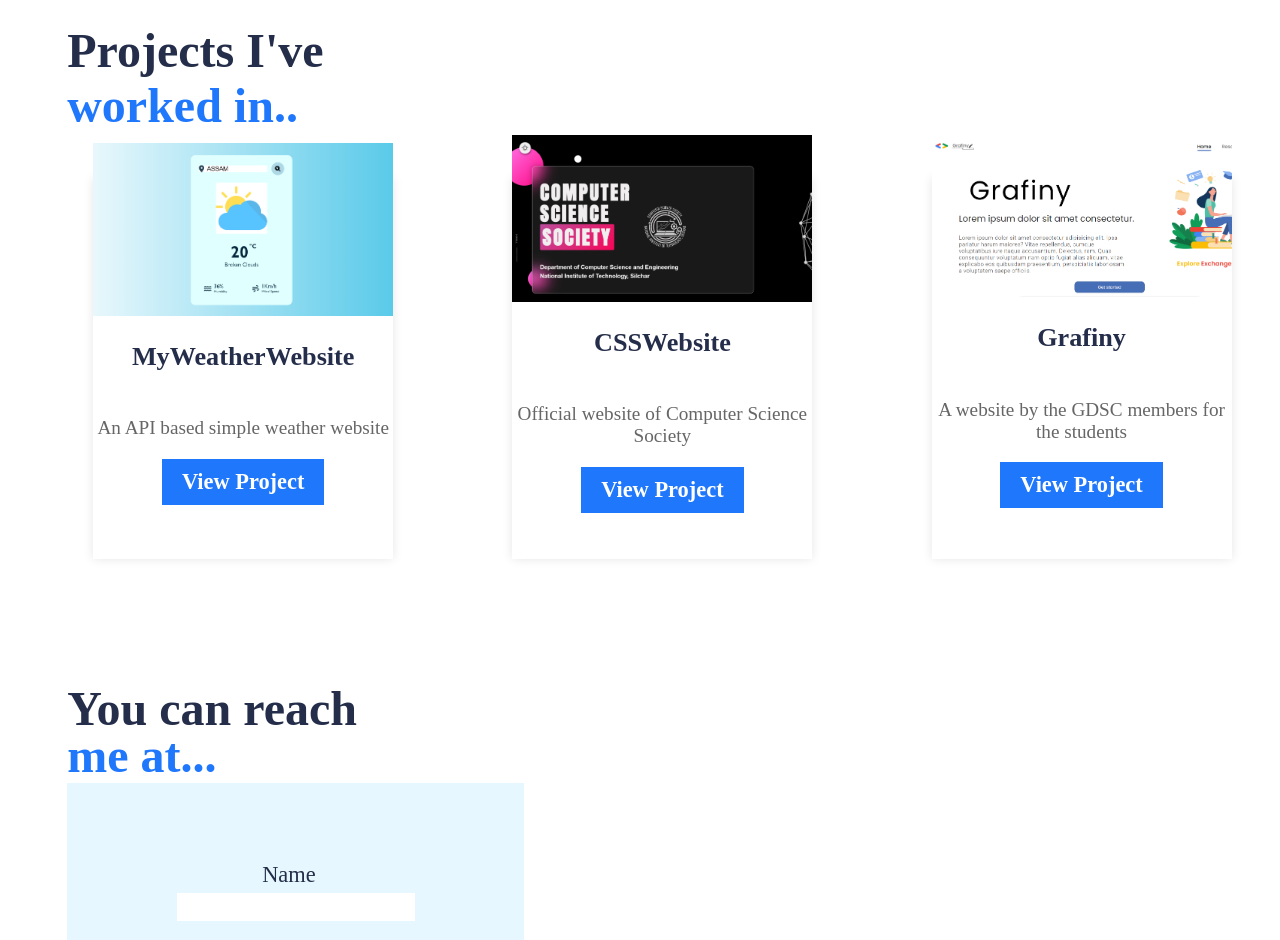
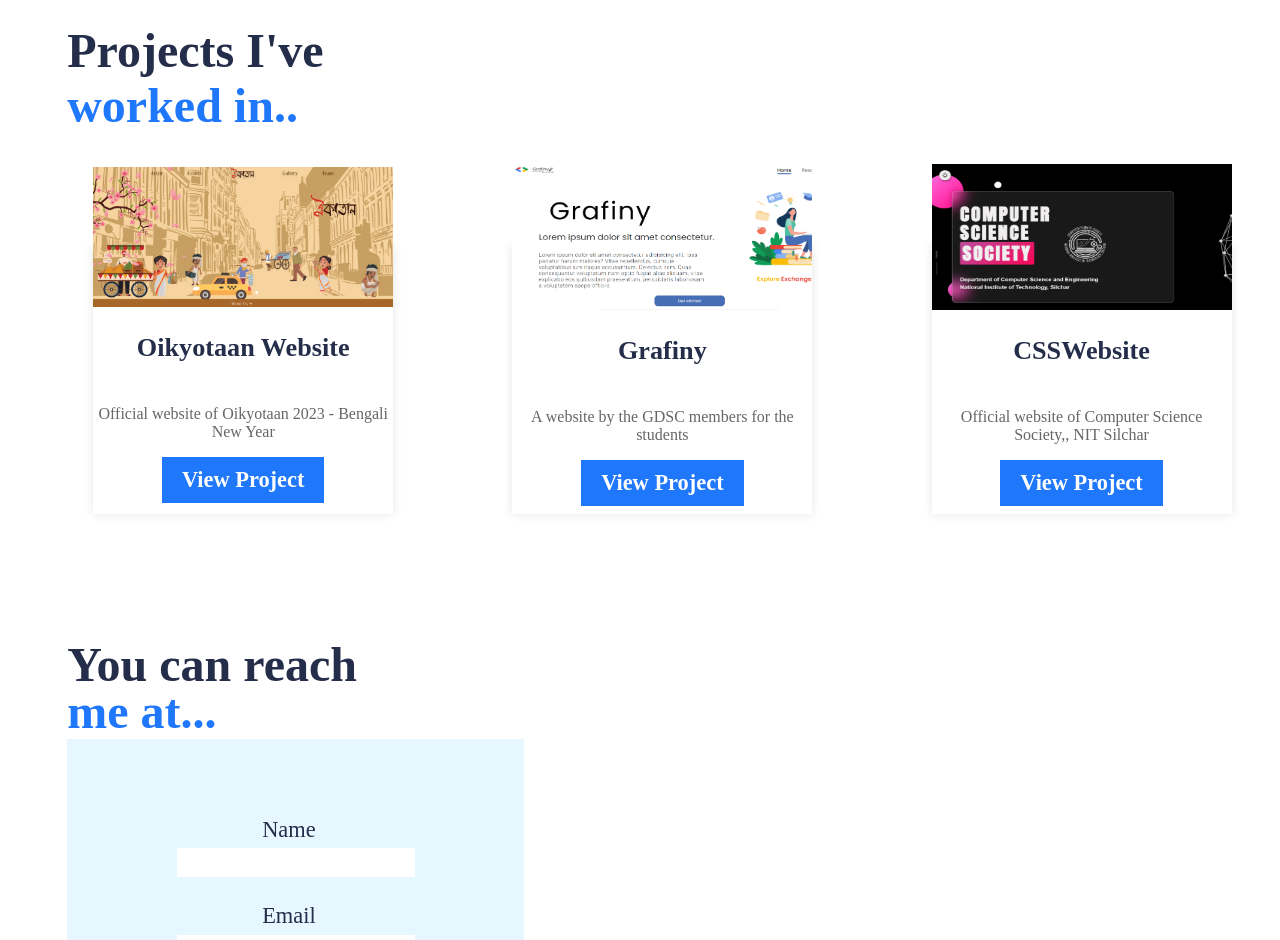
Before and after one commit to bj-jiwrajka/MyPortfolio, a React (Create React App) app: page / in a window 1280 px wide. Shown: the part 1640-2580 px from the top of the page. Built offline with nearby package versions, Linux system fonts and the light colour scheme.

Commit message:
ADD : Oikyotaan

```diff
--- a/src/Components/Projects/Projects.css
+++ b/src/Components/Projects/Projects.css
@@ -31,8 +31,7 @@
 
 .project-card {
   width: 300px;
-  height: 17em;
-  /* background:linear-gradient(to right, rgba(255,0,0,0), rgb(255, 240, 213)) ; */
+  height: 12em;
   box-shadow: 0px 0px 10px rgba(0, 0, 0, 0.1);
   transition: transform 0.2s ease-out;
   display: flex;
@@ -40,7 +39,7 @@
   align-items: center;
   flex-direction: column;
   cursor: pointer;
-  margin: 2em auto;
+  margin: 5em auto 2em auto;
 
 }
 
@@ -50,12 +49,10 @@
 
 .project-card img {
   width: 100%;
-  height: 8em;
-  object-fit: cover;
-  object-position: center;
+  height: 6.5em;
 }
 .project-card p {
-  font-size: 1.2rem;
+  font-size: 1rem;
   color: #666;
   text-align: center;
 }
--- a/src/Components/Projects/Projects.jsx
+++ b/src/Components/Projects/Projects.jsx
@@ -6,28 +6,29 @@
     const projects = [
         {
             id: 1,
-            imgSrc: '../../assets/Project1.png',
-            imgAlt: 'MyWeatherWebsite',
-            title: 'MyWeatherWebsite',
-            description: 'An API based simple weather website ',
-            link: 'https://bj-jiwrajka.github.io/first_weather_website/'
-        },
-        {
-            id: 2,
-            imgSrc: '../../assets/Project2.png',
-            imgAlt: 'CSSWebsite',
-            title: 'CSSWebsite',
-            description: 'Official website of Computer Science Society',
-            link: 'https://nitscss.live'
+            imgSrc: '/assets/Oikyotaan.png',
+            imgAlt: 'Oikyotaan Website',
+            title: 'Oikyotaan Website',
+            description: 'Official website of Oikyotaan 2023 - Bengali New Year',
+            link: 'https://oikyotaan2023.in'
         },
         {
             id: 3,
-            imgSrc: '../../assets/Project3.png',
+            imgSrc: '/assets/Project3.png',
             imgAlt: 'Grafiny',
             title: 'Grafiny',
             description: 'A website by the GDSC members for the students',
             link: 'https://deploy-preview-30--grafiny-nits.netlify.app/'
-        }
+        },
+        {
+            id: 2,
+            imgSrc: '/assets/Project2.png',
+            imgAlt: 'CSSWebsite',
+            title: 'CSSWebsite',
+            description: 'Official website of Computer Science Society,, NIT Silchar ',
+            link: 'https://nitscss.live'
+        },
+
     ];
 
     const animations = useSpring({
```
Also changed, not shown: public/assets/Oikyotaan.png (added), src/logo.svg (deleted).
